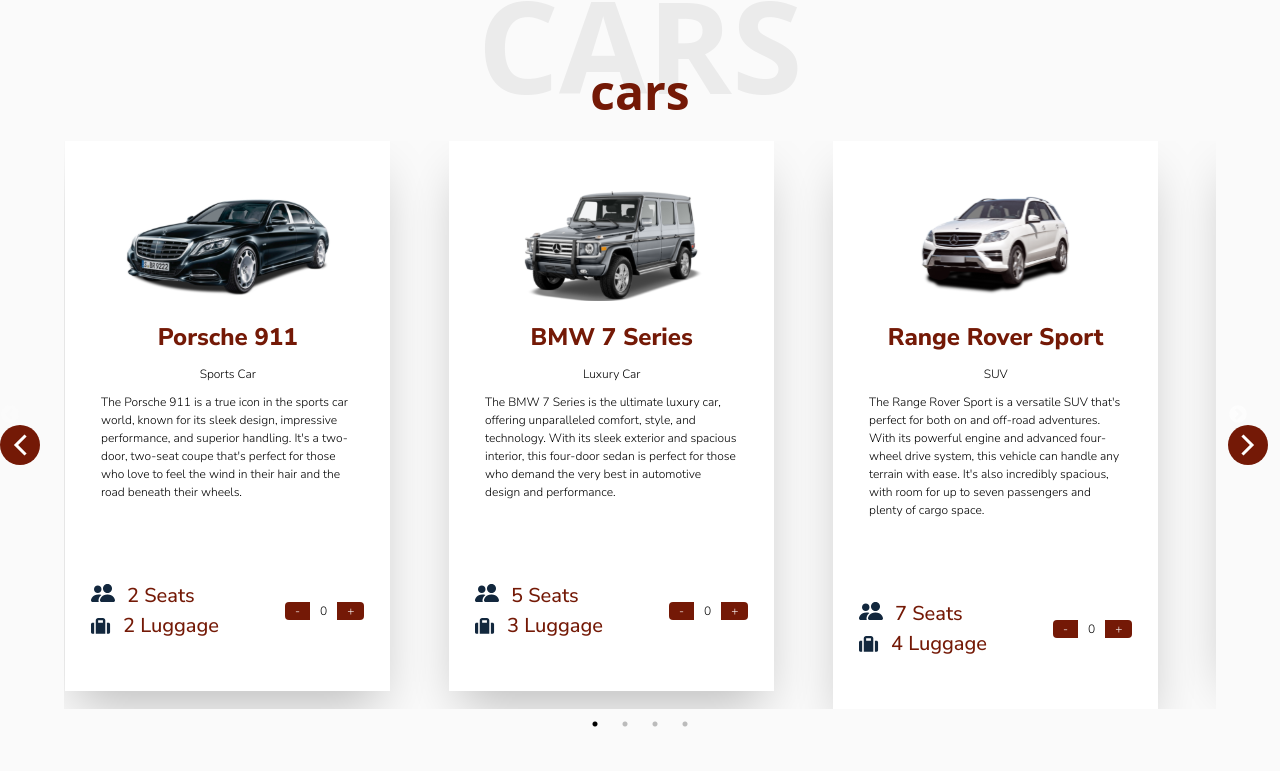
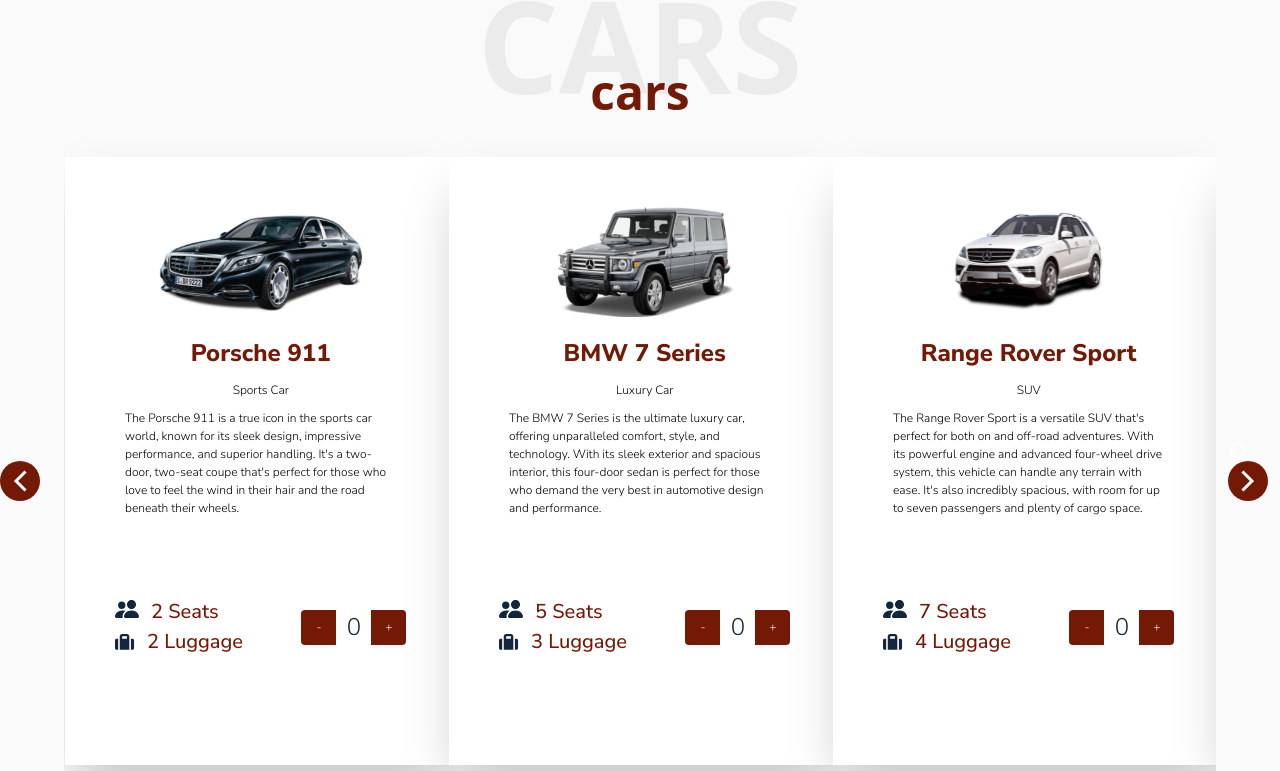
Before and after one commit to Abdurahman-05/YourCar-project, a React (Vite) app: page / in a window 1280 px wide. Shown: the part 2902-3673 px from the top of the page. Built offline with nearby package versions, Linux system fonts and the light colour scheme; grey boxes are pictures that could not be loaded.

Commit message:
redux on slick

```diff
--- a/src/component/Car.jsx
+++ b/src/component/Car.jsx
@@ -7,7 +7,7 @@
 import "slick-carousel/slick/slick-theme.css";
 import Slider from "react-slick";
 import "../App.css";
-import { useDispatch, useSelector } from "react-redux";
+
 
 const data = [
   {
@@ -103,7 +103,7 @@
         {items.map((item) => (
           <div
             key={item.id}
-            className=" w-full md:w-1/2 mx-auto  drop-shadow-md shadow-black bg-white flex flex-col items-center text-center  p-10  space-y-2  "
+            className="flex flex-col items-center w-full p-10 mx-auto space-y-2 text-center bg-white  md:w-1/2 drop-shadow-md shadow-black"
           >
             <img src={item.image} alt="" />
             <h1 className="text-primary font-bold text-[24px]">
@@ -113,18 +113,18 @@
             <p className="text-[12px] leading-6 font-nunito font-light pt-2">
               {item.discription}
             </p>
-            <div className="w-full flex justify-between items-center pt-5 font-nunito text-primary">
+            <div className="flex items-center justify-between w-full pt-5 font-nunito text-primary">
               <div className="flex flex-col w-full ">
-                <div className="flex space-x-3 items-center">
+                <div className="flex items-center space-x-3">
                   <img src={Seats} alt="" />
                   <p>{item.numberOfSeats}</p>
                 </div>
-                <div className="flex space-x-4  items-center">
+                <div className="flex items-center space-x-4">
                   <img src={Luggage} alt="" />
                   <p>{item.numberOfLuggege}</p>
                 </div>
               </div>
-              <div className="flex justify- items-center mr-10">
+              <div className="flex items-center mr-10 justify-">
                 <button
                   onClick={() => decriment(item.id)}
                   className="w-[30px] h-[30px]  bg-primary text-white  rounded-l-[4px]"
--- a/src/component/nav.jsx
+++ b/src/component/nav.jsx
@@ -15,7 +15,8 @@
     { name: "Cars", link: "#cars" },
     { name: "Contact us", link: "#contact" },
   ];
-  const amount = useSelector((store) => store.cars.amount)
+
+  const amount = useSelector((store) => store.Cars.amount)
 
   const [ActiveLink, setActiveLink] = useState("Home");
   const [Cart, setCart] = useState(false);
--- a/src/features/slice.js
+++ b/src/features/slice.js
@@ -1,13 +1,27 @@
 import {createSlice} from "@reduxjs/toolkit"
+import carsData from "../page/data.json"
+   const initialState = {
+    products: carsData.cars,
+    total: 0,
+    amount: 0
 
-   const initialState = {
-    products: [],
-    amount: 0,
   };
   const carSlice = createSlice(
     {
-      name:"cars",
+      name:"Cars",
       initialState,
+      reducers : {
+       incrementAmount : (state,{payload}) =>{
+         const item = state.products.find( items =>(items.name == payload.name))
+         item.amount++;
+       },
+       decrimentAmount : (state,{payload}) =>{
+         const item = state.products.find( items =>(items.name == payload.name))
+         item.amount--;
+       }
+      }
+
     })
+    export const  {decrimentAmount, incrementAmount} = carSlice.actions
 
     export default carSlice.reducer;
--- a/src/page/Cars/Cars.jsx
+++ b/src/page/Cars/Cars.jsx
@@ -9,10 +9,11 @@
 import Slider from "react-slick";
 import'./style.css'
 import img from '../../assets/arrow.png'
+import { useSelector } from "react-redux";
+
 
 const Cars = () => {
-  const dataArray = [...data.cars];
-
+  const products= useSelector((store) => store.Cars.products);
   var settings = {
     arrows:true,
     dots: true,
@@ -112,8 +113,8 @@
       </div>
       <div className="slider-container w-[90%] mx-auto">
         <Slider {...settings}>
-            {dataArray.map((CarsData, index) => (
-              <div key={index} className=''>
+            {products.map((CarsData, i) => (
+              <div key={i} className=''>
                 <Car CarsData={CarsData} />
               </div>
             ))}
--- a/src/page/Cars/oneCar.jsx
+++ b/src/page/Cars/oneCar.jsx
@@ -5,14 +5,18 @@
 import carsData from "../data.json";
 import SvgOne from "../../assets/Cars/Seats.svg";
 import SvgTwo from "../../assets/Cars/Luggage.svg";
-
 import "slick-carousel/slick/slick.css";
 import "slick-carousel/slick/slick-theme.css";
-
+import { useSelector } from "react-redux";
+import { useDispatch } from "react-redux";
+import { incrementAmount } from "../../features/slice";
+import { decrimentAmount } from "../../features/slice";
 const Car = ({ CarsData }) => {
+  const dispatch = useDispatch();
+  const name = CarsData.name;
   return (
-    <div className=" min-[378px] min-h-[500px]  flex px-[3.6rem]  [@media(min-width:1040px)]:pl-[1px]">
-      <div className="font-nunito font-light text-[12px] bg-white py-[50px] mx-auto shadow-2xl ">
+    <div className="min-w-[450px] h-[640px] flex px-[3.6rem] py-4 [@media(min-width:1040px)]:pl-[1px]">
+      <div className="font-nunito font-light text-[12px] bg-white py-[50px] mx-auto shadow-2xl px-6">
         <div>
           <img
             src={CarsData.image}
@@ -44,11 +48,25 @@
               </div>
             </div>
             <div className="flex items-center justify-center">
-              <button className="px-[10px] bg-primary text-white rounded-tl-[4px] rounded-bl-[4px]">
+              <button
+                onClick={() => {
+                  if (CarsData.amount !== 0) {
+                    dispatch(decrimentAmount({ name }));
+                  }
+                }}
+                className="h-[35px] w-[35px] bg-primary text-white rounded-tl-[4px] rounded-bl-[4px]"
+              >
                 -
               </button>
-              <div className="bg-white px-[10px]">0</div>
-              <button className="px-[10px] bg-primary rounded-tr-[4px] rounded-br-[4px] text-white">
+              <div className="bg-white h-[35px] w-[35px] flex justify-center items-center text-[24px] text-secondary">
+                {CarsData.amount}
+              </div>
+              <button
+                onClick={() => {
+                  dispatch(incrementAmount({ name }));
+                }}
+                className="h-[35px] w-[35px] bg-primary rounded-tr-[4px] rounded-br-[4px] text-white"
+              >
                 +
               </button>
             </div>
--- a/src/page/Heroo.jsx
+++ b/src/page/Heroo.jsx
@@ -19,10 +19,10 @@
 const Hero = () => {
   const [ActiveLink, setActiveLink] = useState("Home");
   const [Cart, setCart] = useState(false);
-  // const products = useSelector((state) => state.products);
+
   const [isOpen, setIsOpen] = useState(false);
 
-  // const totalItems = products.reduce((acc, product) => acc + product.count, 0);
+
 
   return (
     <div
--- a/src/redux/reducer.js
+++ /dev/null
@@ -1,60 +0,0 @@
-import store from './store'
-import Car1 from "../assets/Cars/car1.png";
-
-
-const initial =[
-
-  {
-    id: 1,
-    image: Car1,
-    design: "SAV",
-    model: "Mercedes M class",
-    discription:
-      "The Range Rover Sport is a versatile SUV that's perfect for both on and off-road adventures. With its powerful engine and advanced four-wheel drive system, this vehicle can handle any terrain with ease. It's also incredibly spacious, with room for up to seven passengers and plenty of cargo space.",
-    numberOfSeats: "4 Seats",
-    numberOfLuggege: "2 Luggage",
-    count: 0,
-  },
-  {
-    id: 2,
-    image: Car1,
-    design: "SAV",
-    model: "Mercedes M class",
-    discription:
-      "The Range Rover Sport is a versatile SUV that's perfect for both on and off-road adventures. With its powerful engine and advanced four-wheel drive system, this vehicle can handle any terrain with ease. It's also incredibly spacious, with room for up to seven passengers and plenty of cargo space.",
-    numberOfSeats: "4 Seats",
-    numberOfLuggege: "2 Luggage",
-    count: 0,
-  },
-  {
-    id: 3,
-    image: Car1,
-    design: "SAV",
-    model: "Mercedes M class",
-    discription:
-      "The Range Rover Sport is a versatile SUV that's perfect for both on and off-road adventures. With its powerful engine and advanced four-wheel drive system, this vehicle can handle any terrain with ease. It's also incredibly spacious, with room for up to seven passengers and plenty of cargo space.",
-    numberOfSeats: "4 Seats",
-    numberOfLuggege: "2 Luggage",
-    count: 0,
-  },
-]
-
-
-
-const reducer = (state = initial , action)=> {
- switch (action.type){
-  case 'INCRIMENT':
-    return state.map((product) => (
-      product.id == action.payload ? {...product, count : product.count + 1}:product
-    ));
-
-  case 'DECRIMENT':
-    return state.map((product) => (
-      product.id == action.payload && product.count > 0 ? {...product, count : product.count - 1}:product
-    ));
-  default :
-   return state;
- }
-}
-
-export default reducer
--- a/src/redux/store.js
+++ b/src/redux/store.js
@@ -3,7 +3,7 @@
 
 const store = configureStore({
   reducer:{
-    cars:carReducer,
+    Cars:carReducer,
 
   }
 })
```
